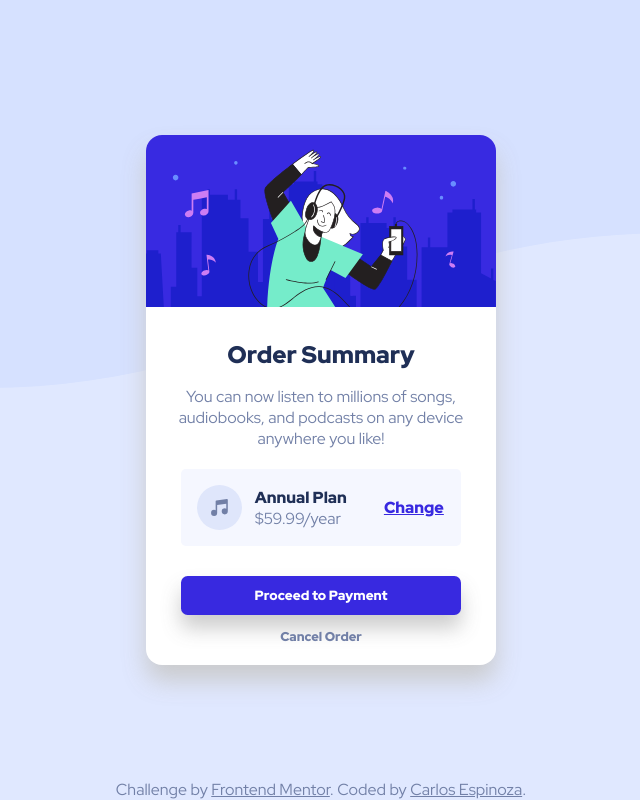
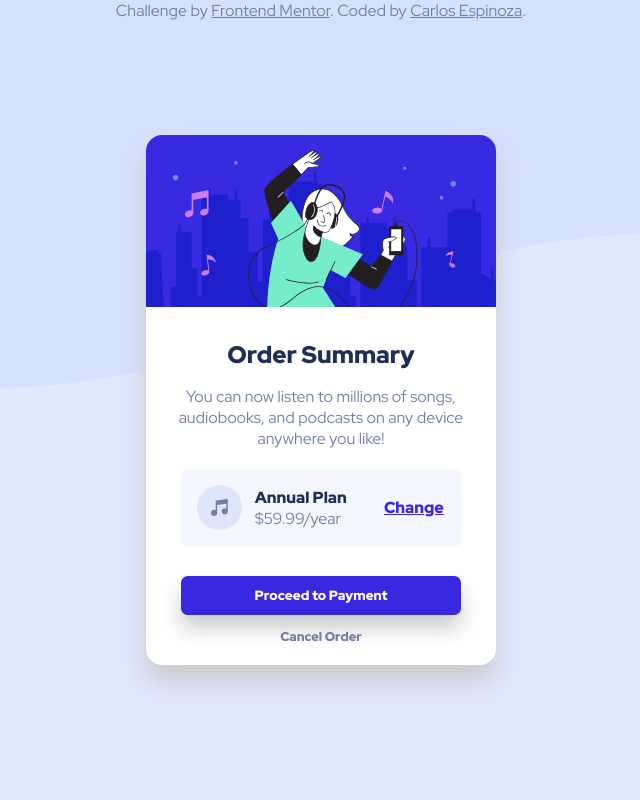
Before and after one commit to CarlosDanielEspinoza/Order-summary-component, a plain HTML site: page index.html in a window 1280 px wide. Shown: the whole page, without its empty margins (319-959 px from the left). Drawn offline with Linux system fonts and the light colour scheme.

Commit message:
Update style.css

```diff
--- a/style.css
+++ b/style.css
@@ -146,7 +146,7 @@ span{
 }
 
 .Credict{
-	text-align: center;
+	text-align: right;
 	position: absolute;
-	bottom: 0%;
+	top: 0%;
 }
```
